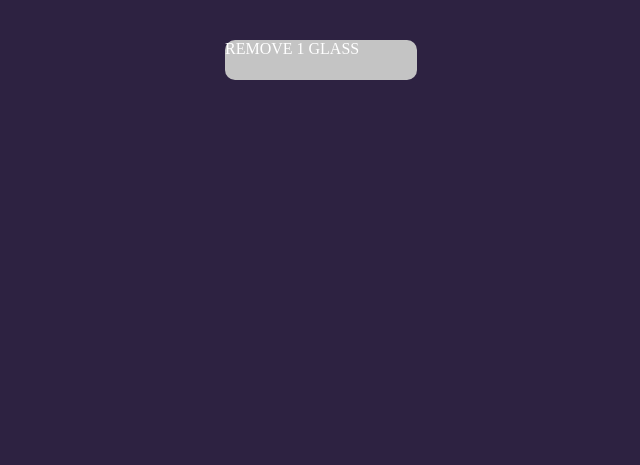
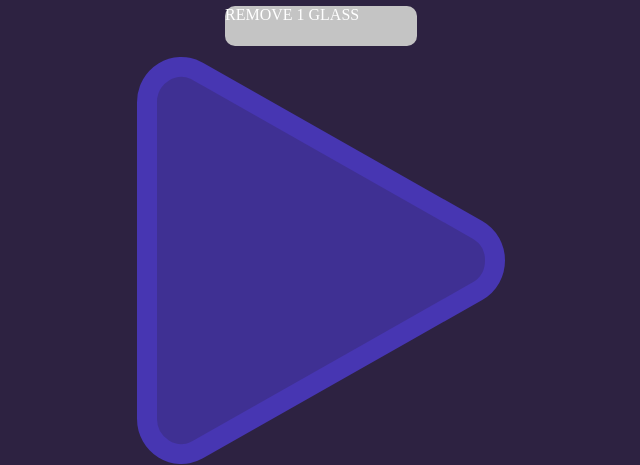
Before and after one commit to cammell/water, a website built with webpack: page src/pages/index.html in a window 1280 px wide. Shown: the part 676-1141 px from the top of the page, without its empty margins (319-959 px from the left). Before the commit the page ends 800 px from the top, so only its background shows below. Built offline with nearby package versions, Linux system fonts and the light colour scheme; what calendarize would draw is missing.

Commit message:
arrow added to html, working on css

```diff
--- a/src/pages/index.html
+++ b/src/pages/index.html
@@ -29,5 +29,6 @@
       <p class="form__text">TEST<p/>
       <div class="form__button" type="button">REMOVE 1 GLASS</div>
     </form>
+    <div class="arrow"><img src="/src/assets/img/arrow.svg" class="arrow"></div>
   </body>
 </html>
--- a/src/scss/main.scss
+++ b/src/scss/main.scss
@@ -2,6 +2,13 @@
 
 @import "_variables";
 @import "modules/hello.scss";
+
+.arrow {
+  display: flex;
+  align-items: right;
+  justify-content: right;
+  flex-direction: row;
+}
 
 body {
   background: $wtf;
```
Also changed, not shown: src/assets/img/arrow.svg (renamed from src/assets/img/Polygon 1.svg).
